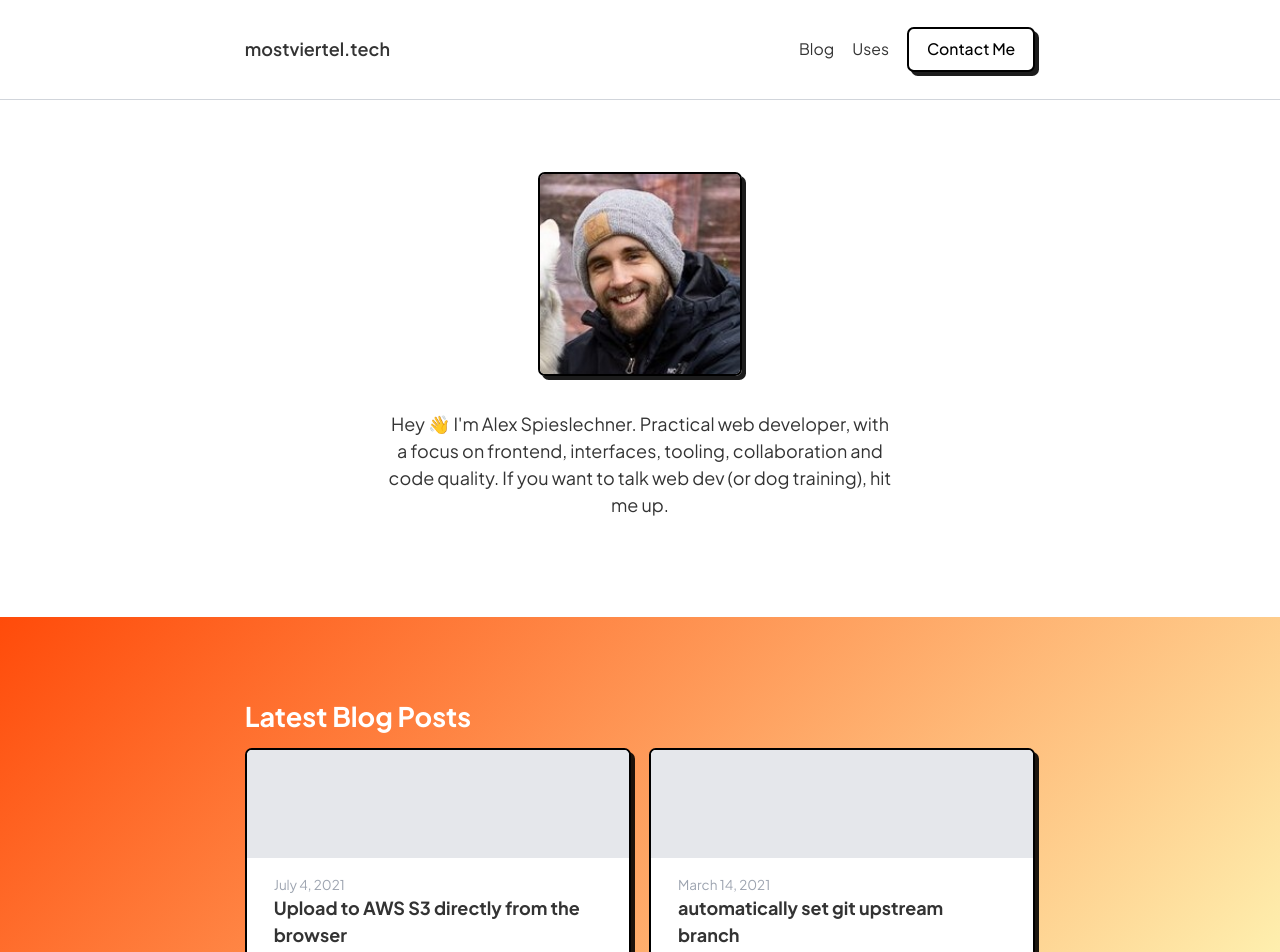
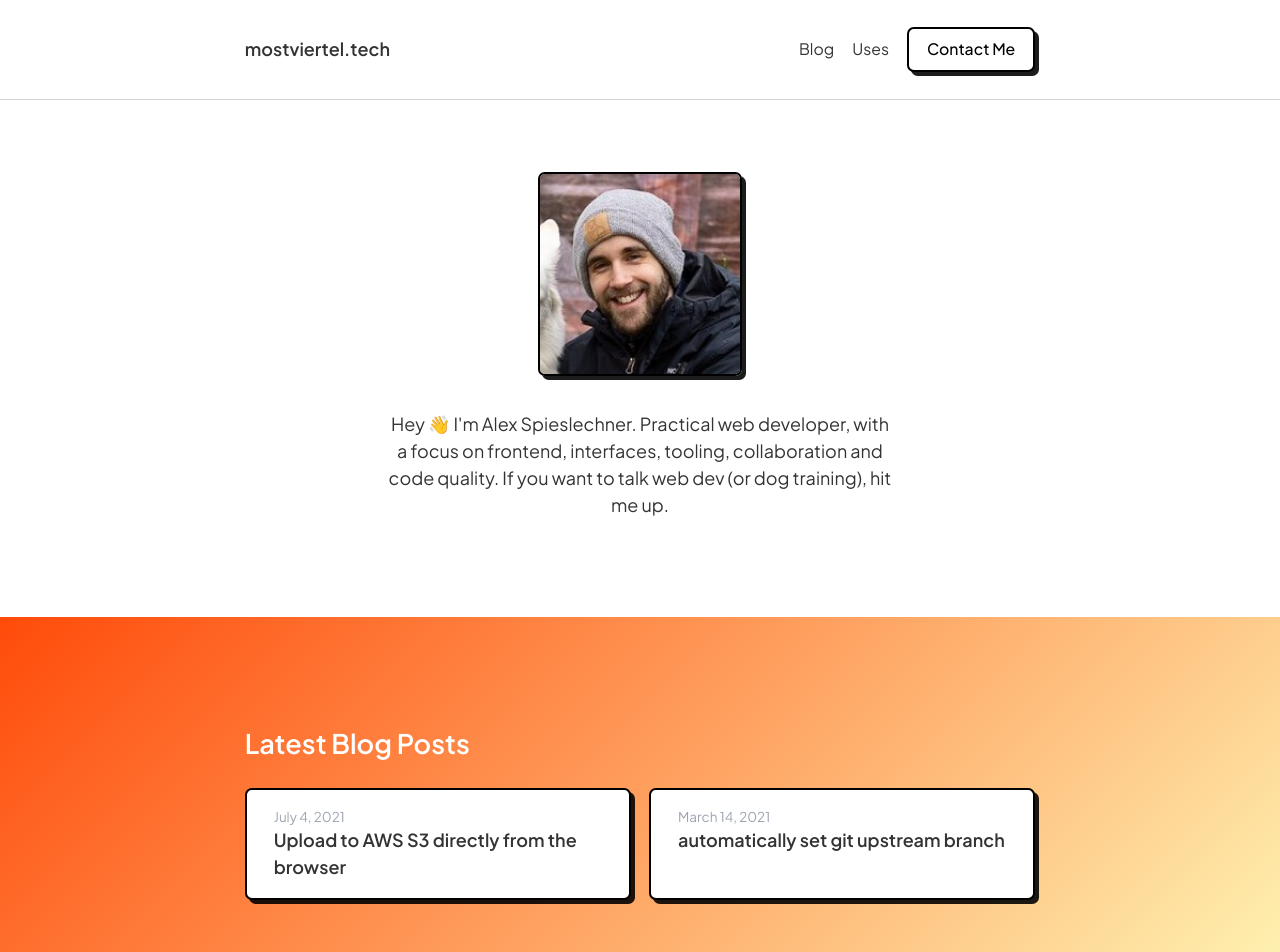
Before and after one commit to kitsunekyo/mostviertel.tech, a Next.js app: page / in a window 1280 px wide. Shown: the top 952 px of the page. Built offline with nearby package versions, Linux system fonts and the light colour scheme.

Commit message:
dont show empty image container on blogposts

```diff
--- a/pages/index.js
+++ b/pages/index.js
@@ -21,9 +21,9 @@ export default function Home({ posts }) {
         </p>
       </section>
 
-      <section className="bg-gradient py-12 px-6">
+      <section className="bg-gradient py-24 px-6">
         <div className="contained">
-          <h2 className="text-white">Latest Blog Posts</h2>
+          <h2 className="text-white mt-0">Latest Blog Posts</h2>
           <PostGrid posts={posts} />
         </div>
       </section>
--- a/src/components/PostGrid.js
+++ b/src/components/PostGrid.js
@@ -41,12 +41,12 @@ export const PostGrid = ({ posts }) => {
         <motion.div key={slug} variants={itemVariants}>
           <Link href={`/blog/${slug}`}>
             <a>
-              <Card key={slug}>
-                <div className="h-24 bg-gray-200 overflow-hidden relative">
-                  {image ? (
+              <Card key={slug} className="h-full">
+                {image ? (
+                  <div className="h-24 bg-gray-200 overflow-hidden relative">
                     <Image src={image} layout="fill" objectFit="cover" alt="" />
-                  ) : null}
-                </div>
+                  </div>
+                ) : null}
                 <div className="px-6 py-4">
                   <div className="text-xs text-gray-400">
                     <Date dateString={date} />
--- a/src/styles/global.css
+++ b/src/styles/global.css
@@ -35,9 +35,9 @@ h1,
 h2,
 h3,
 h4 {
-  @apply font-bold;
-  margin-top: 1em;
-  margin-bottom: 0.5em;
+  @apply font-semibold;
+  margin-top: 2em;
+  margin-bottom: 1em;
 }
 
 h1 {
```
